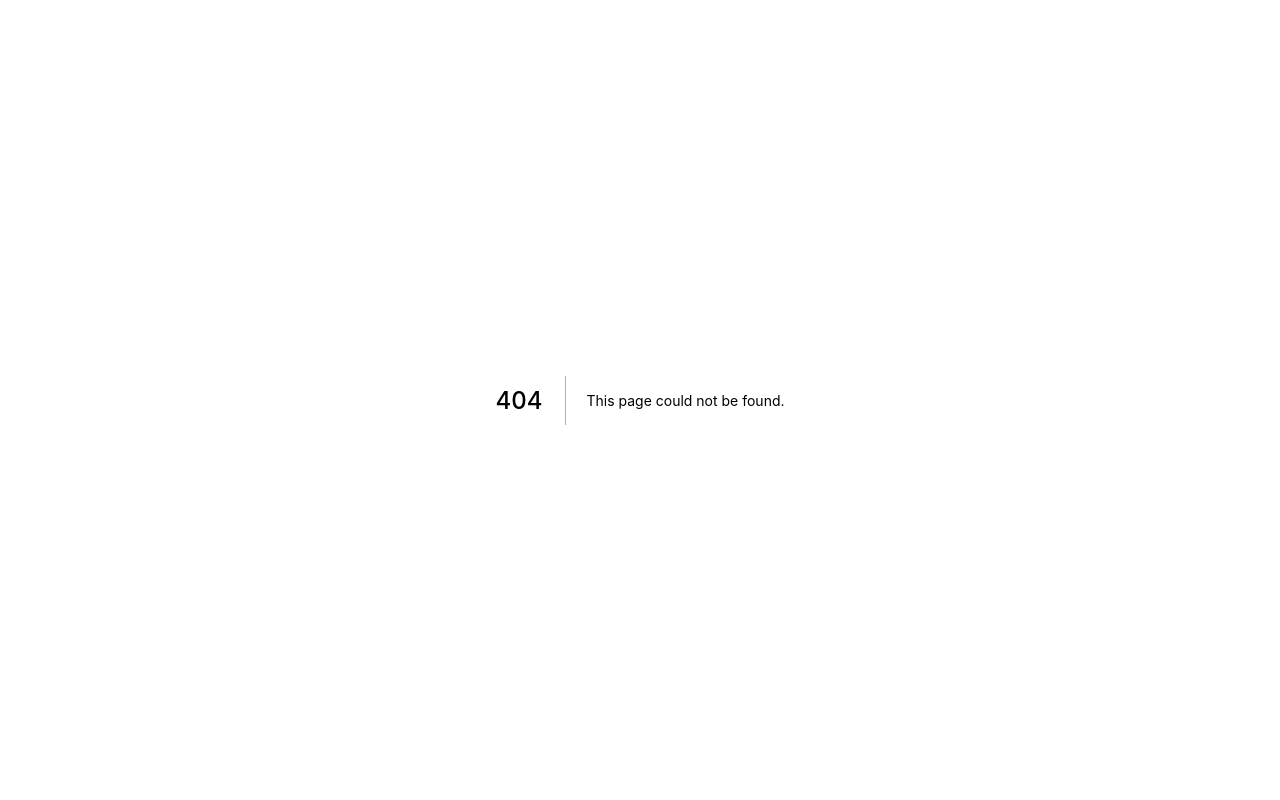
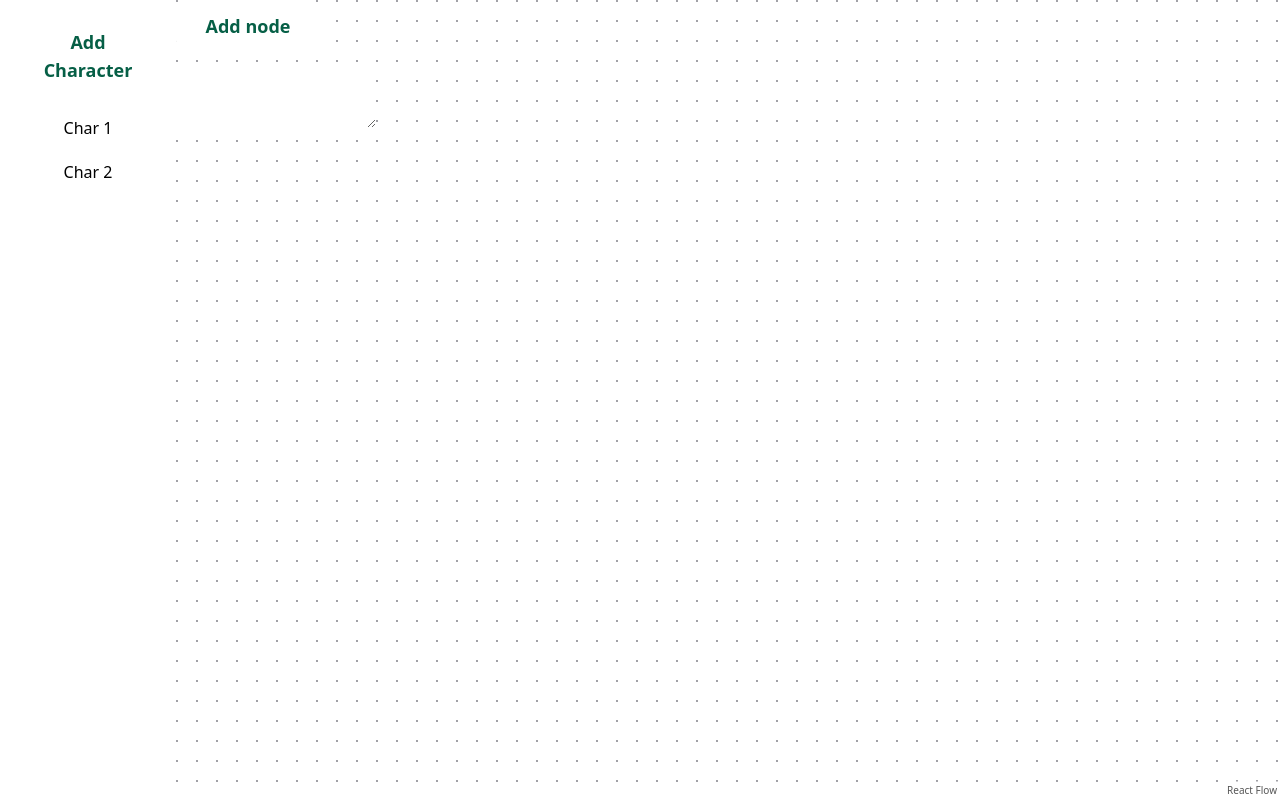
Before and after one commit to mathieu-anderson/dialoguer, a Next.js app: page /1 in a window 1280 px wide. Before the commit this address had no page. Built offline with nearby package versions, Linux system fonts and the light colour scheme.

Commit message:
Add dynamic routing for characters, separate Layout and Flowchart components

```diff
--- /dev/null
+++ b/components/Flowchart.tsx
@@ -0,0 +1,151 @@
+import React, { FC, useEffect, useState } from 'react';
+import ReactFlow, {
+  addEdge,
+  Background,
+  BackgroundVariant,
+  Connection,
+  Edge,
+  Elements,
+} from 'react-flow-renderer';
+
+interface FlowchartProps {
+  characterId: string;
+}
+
+interface CharactersElements {
+  [key: string]: Elements;
+}
+
+const NodeContent: FC<NodeContentProps> = ({ nodeText }) => {
+  return <div>{nodeText}</div>;
+};
+
+const elements: CharactersElements = {
+  1: [
+    {
+      id: '1',
+      type: 'input',
+      data: {
+        nodeText: `Text for char 1`,
+        label: <NodeContent nodeText="Text for char 1" />,
+      },
+      position: { x: 250, y: 5 },
+    },
+  ],
+  2: [
+    {
+      id: '2',
+      type: 'input',
+      data: {
+        nodeText: `Text for char 2`,
+        label: <NodeContent nodeText="Text for char 2" />,
+      },
+      position: { x: 250, y: 5 },
+    },
+    {
+      id: '3',
+      type: 'default',
+      data: {
+        nodeText: `Other text for char 2`,
+        label: <NodeContent nodeText="Other text for char 2" />,
+      },
+      position: { x: 300, y: 100 },
+    },
+  ],
+};
+
+interface NodeContentProps {
+  nodeText: string;
+}
+
+interface NodeData {
+  nodeText: string;
+  label: FC;
+}
+
+interface GetCurrentNodeDataParams {
+  id: string;
+  elements: Elements;
+}
+
+const getCurrentNodeData = ({
+  id,
+  elements,
+}: GetCurrentNodeDataParams): NodeData | undefined => {
+  return elements.find((el) => el.id === id)?.data;
+};
+
+const Flowchart: FC<FlowchartProps> = ({ characterId }) => {
+  const [currentElements, setCurrentElements] = useState<Elements>([]);
+  const [selectedNodeId, setSelectedNodeId] = useState('');
+  const [selectedNodeData, setSelectedNodeData] = useState<
+    NodeData | undefined
+  >(undefined);
+
+  const handleConnect = (connection: Edge | Connection) => {
+    setCurrentElements((elements) => addEdge(connection, elements));
+  };
+
+  useEffect(() => {
+    setCurrentElements(elements[characterId] || []);
+    setSelectedNodeId('');
+  }, [characterId]);
+
+  useEffect(() => {
+    setSelectedNodeData(
+      getCurrentNodeData({ id: selectedNodeId, elements: currentElements })
+    );
+  }, [selectedNodeId, currentElements]);
+
+  return (
+    <>
+      <ReactFlow
+        elements={currentElements}
+        onConnect={handleConnect}
+        onElementClick={(event, { id }) => {
+          setSelectedNodeId(id);
+        }}
+      >
+        <button
+          className="absolute z-10 text-lg p-3 bg-white text-green-800 font-bold w-36 rounded-xl hover:shadow-xl hover:bg-green-50 transition duration-300 ease-in-out transform active:scale-95"
+          onClick={() =>
+            setCurrentElements([
+              ...currentElements,
+              {
+                id: String(currentElements.length + 1),
+                data: {
+                  nodeText: `Dialog text`,
+                  label: <NodeContent nodeText="Dialog text" />,
+                },
+                position: { x: 300, y: 5 },
+                connectable: true,
+              },
+            ])
+          }
+        >
+          Add node
+        </button>
+        <textarea
+          className="absolute z-10 top-20"
+          value={selectedNodeData?.nodeText || ''}
+          onChange={(evt) => {
+            setCurrentElements((els) =>
+              els.map((el) => {
+                if (el.id === selectedNodeId) {
+                  el.data = {
+                    nodeText: evt.target.value,
+                    label: <NodeContent nodeText={evt.target.value} />,
+                  };
+                }
+                return el;
+              })
+            );
+          }}
+        />
+        <Background variant={'dots' as BackgroundVariant} gap={20} size={1} />
+      </ReactFlow>
+    </>
+  );
+};
+
+export default Flowchart;
--- /dev/null
+++ b/components/Layout.tsx
@@ -0,0 +1,63 @@
+import { FC } from 'react';
+import Head from 'next/head';
+import { useState } from 'react';
+import Link from 'next/link';
+
+interface Character {
+  name: string;
+  id: number;
+  elements: [];
+}
+
+const dummyChars: Character[] = [
+  {
+    name: 'Char 1',
+    id: 1,
+    elements: [],
+  },
+  {
+    name: 'Char 2',
+    id: 2,
+    elements: [],
+  },
+];
+
+const Layout: FC = ({ children }) => {
+  const [charactersList, setCharactersList] = useState<Character[]>(dummyChars);
+  return (
+    <>
+      <Head>
+        <title>Dialoguer</title>
+      </Head>
+      <div className="flex flex-row h-screen w-screen">
+        <div className="w-min h-screen flex flex-col items-center z-50 p-4 space-y-5">
+          <button
+            className="text-lg p-3 bg-white text-green-800 font-bold w-36 rounded-xl hover:shadow-xl hover:bg-green-50 transition duration-300 ease-in-out transform active:scale-95"
+            onClick={() =>
+              setCharactersList([
+                ...charactersList,
+                {
+                  name: `Character ${charactersList.length + 1}`,
+                  id: charactersList.length + 1,
+                  elements: [],
+                },
+              ])
+            }
+          >
+            Add Character
+          </button>
+          {charactersList.map((character) => {
+            return (
+              <Link key={character.id} href={`/${character.id}`}>
+                {character.name}
+              </Link>
+            );
+          })}
+        </div>
+        {children}
+      </div>
+    </>
+  );
+};
+
+export default Layout;
--- /dev/null
+++ b/pages/[characterId].tsx
@@ -0,0 +1,12 @@
+import { useRouter } from 'next/router';
+import Layout from '../components/Layout';
+import Flowchart from '../components/Flowchart';
+
+export default function Character() {
+  const router = useRouter();
+  return (
+    <Layout>
+      <Flowchart characterId={String(router.query.characterId)} />
+    </Layout>
+  );
+}
--- a/pages/api/hello.js
+++ /dev/null
@@ -1,6 +0,0 @@
-// Next.js API route support: https://nextjs.org/docs/api-routes/introduction
-
-// export default (req, res) => {
-//   res.statusCode = 200
-//   res.json({ name: 'John Doe' })
-// }
--- a/pages/index.tsx
+++ b/pages/index.tsx
@@ -1,109 +1,19 @@
 import Head from 'next/head';
-import ReactFlow, {
-  addEdge,
-  Background,
-  BackgroundVariant,
-  Connection,
-  Edge,
-  Elements,
-} from 'react-flow-renderer';
-import { FC, useEffect, useState } from 'react';
-
-interface NodeContentProps {
-  nodeText: string;
-}
-
-interface NodeData {
-  nodeText: string;
-  label: FC;
-}
-
-const NodeContent: FC<NodeContentProps> = ({ nodeText }) => {
-  return <div>{nodeText}</div>;
-};
-
-interface GetCurrentNodeDataParams {
-  id: string;
-  elements: Elements;
-}
-
-const getCurrentNodeData = ({
-  id,
-  elements,
-}: GetCurrentNodeDataParams): NodeData | undefined => {
-  return elements.find((el) => el.id === id)?.data;
-};
+import React from 'react';
+import ReactFlow, { Background, BackgroundVariant } from 'react-flow-renderer';
+import Layout from '../components/Layout';
 
 export default function Home() {
-  const [elements, setElements] = useState<Elements>([]);
-  const [nodeText, setNodeText] = useState('');
-  const [selectedNodeId, setSelectedNodeId] = useState('');
-
-  const nextId = String(elements.length + 1);
-  const selectedNodeData = getCurrentNodeData({
-    id: selectedNodeId,
-    elements,
-  });
-
-  useEffect(() => {
-    setElements((els) =>
-      els.map((el) => {
-        if (el.id === selectedNodeId) {
-          el.data = {
-            nodeText: nodeText,
-            label: <NodeContent nodeText={nodeText} />,
-          };
-        }
-        return el;
-      })
-    );
-  }, [nodeText, setElements]);
-
-  const handleConnect = (connection: Edge | Connection) => {
-    setElements((elements) => addEdge(connection, elements));
-  };
-
   return (
     <>
       <Head>
         <title>Dialoguer</title>
       </Head>
-      <div className="flex flex-row h-screen w-screen">
-        <div className="w-min h-screen flex flex-col items-center bg-green-700 z-50 p-4 space-y-5">
-          <button
-            className="text-lg p-3 bg-white text-green-800 font-bold w-36 rounded-xl hover:shadow-xl hover:bg-green-50 transition duration-300 ease-in-out transform active:scale-95"
-            onClick={() =>
-              setElements([
-                ...elements,
-                {
-                  id: nextId,
-                  data: {
-                    nodeText: `Dialog text`,
-                    label: <NodeContent nodeText="Dialog text" />,
-                  },
-                  position: { x: 300, y: 5 },
-                  connectable: true,
-                },
-              ])
-            }
-          >
-            Add node
-          </button>
-          <textarea
-            value={selectedNodeData?.nodeText}
-            onChange={(evt) => setNodeText(evt.target.value)}
-          />
-        </div>
-        <ReactFlow
-          elements={elements}
-          onConnect={handleConnect}
-          onElementClick={(event, { id }) => {
-            setSelectedNodeId(id);
-          }}
-        >
+      <Layout>
+        <ReactFlow elements={[]}>
           <Background variant={'dots' as BackgroundVariant} gap={20} size={1} />
         </ReactFlow>
-      </div>
+      </Layout>
     </>
   );
 }
--- a/tsconfig.json
+++ b/tsconfig.json
@@ -12,7 +12,8 @@
     "moduleResolution": "node",
     "resolveJsonModule": true,
     "isolatedModules": true,
-    "jsx": "preserve"
+    "jsx": "preserve",
+    "noImplicitReturns": false
   },
   "include": ["next-env.d.ts", "**/*.ts", "**/*.tsx"],
   "exclude": ["node_modules"]
```
